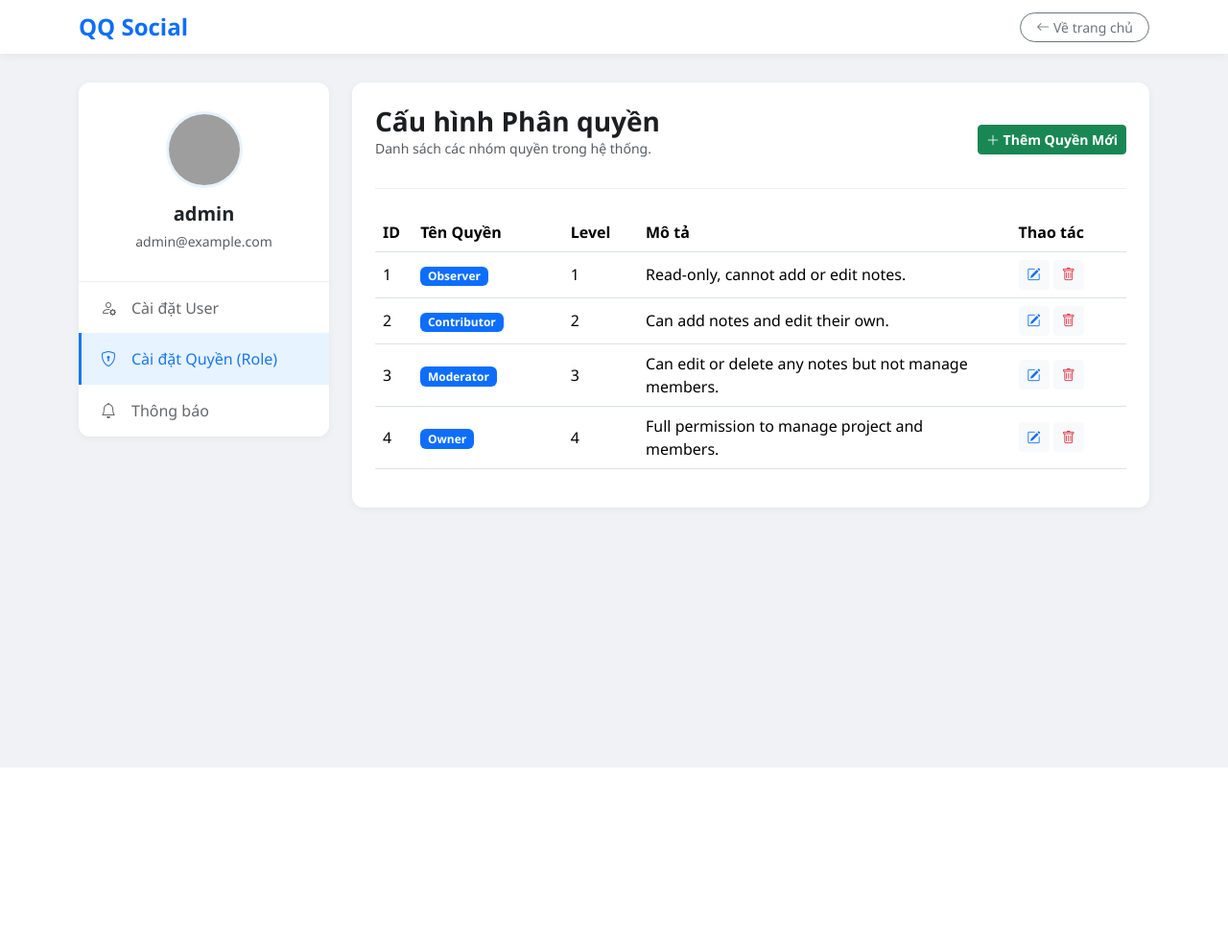
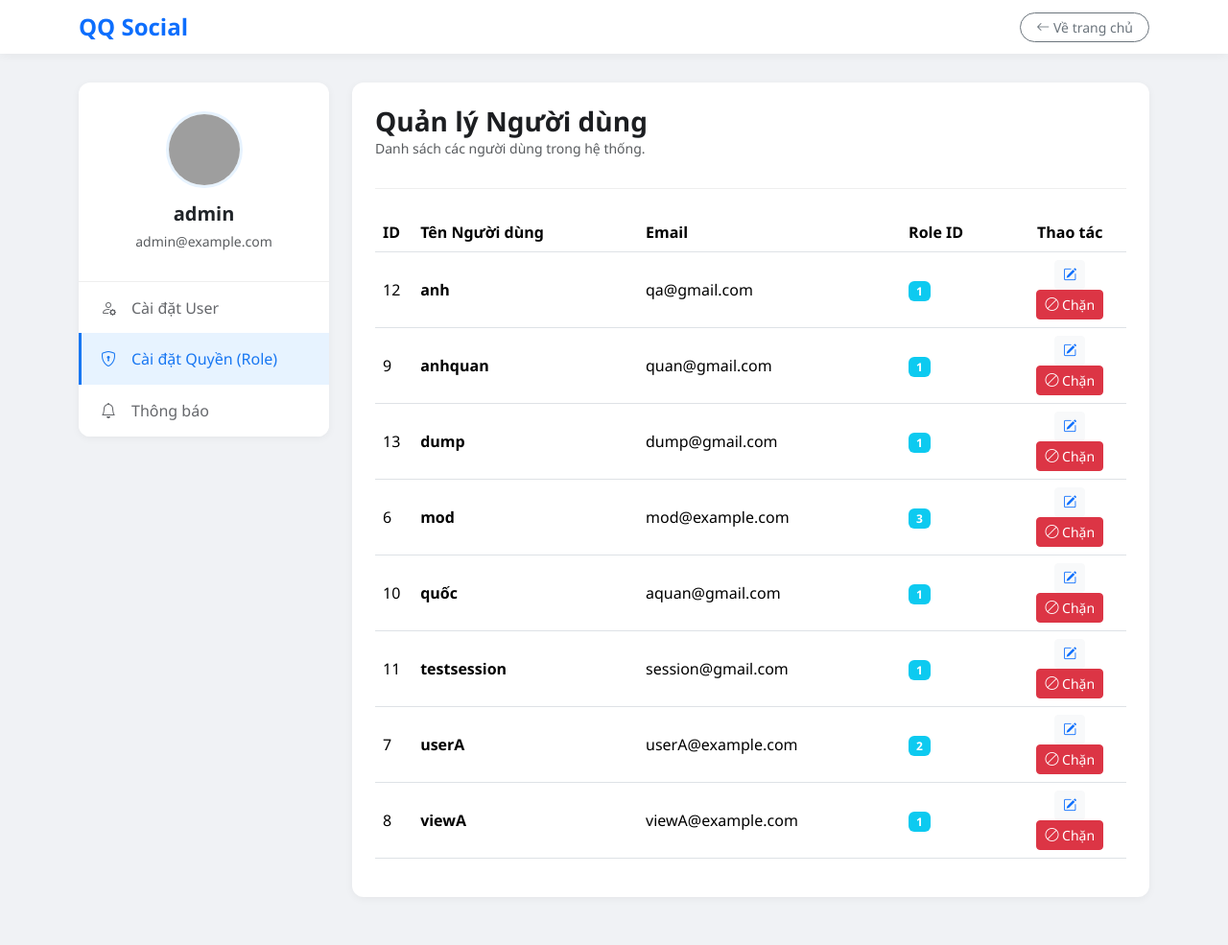
Before and after one commit to NguyenAnhQuan2003/project_php_social_details, a PHP site: page /user/profile.php in a window 1280 px wide, after a click on "Cài đặt Quyền (Role)". Shown: the whole page at 96% size. Before the commit the page ends 800 px from the top, so only its background shows below. Run offline with PHP 8.4, Linux system fonts and the light colour scheme; a user stored in the database is signed in; data comes from the database, SQL or seed files in the repository; both versions use the stored data as it was after the commit; grey boxes are pictures that could not be loaded.

Commit message:
update block/active profile

```diff
--- a/user/profile.php
+++ b/user/profile.php
@@ -11,12 +11,51 @@ if (!isset($_SESSION['user_id'])) {
 $user_id = $_SESSION['user_id'];
 $message = "";
 $error = "";
+$active_tab = 'user-settings';
+
+// --- 0. XỬ LÝ CHẶN/BỎ CHẶN NGƯỜI DÙNG ---
+if ($_SERVER["REQUEST_METHOD"] == "POST" && isset($_POST['action']) && $_POST['action'] == 'toggle_status') {
+    $target_user_id = intval($_POST['user_id'] ?? 0);
+
+    if ($target_user_id > 0) {
+        // Lấy status hiện tại của user
+        $sql_check = "SELECT status FROM users WHERE id = '$target_user_id'";
+        $result_check = mysqli_query($conn, $sql_check);
+        $target_user = mysqli_fetch_assoc($result_check);
+
+        if ($target_user) {
+            // Chuyển đổi status: active -> block, block -> active
+            $new_status = ($target_user['status'] == 'active') ? 'block' : 'active';
+            $sql_update_status = "UPDATE users SET status = '$new_status' WHERE id = '$target_user_id'";
+
+            if (mysqli_query($conn, $sql_update_status)) {
+                // Lưu message vào session
+                $action_text = ($new_status == 'block') ? 'chặn' : 'bỏ chặn';
+                $_SESSION['toggle_message'] = "Đã $action_text người dùng thành công!";
+                // Redirect để tránh POST được gửi lại khi F5
+                header("Location: profile.php?tab=role-settings");
+                exit();
+            }
+        }
+    }
+}
+
+// Kiểm tra parameter tab từ URL
+if (isset($_GET['tab'])) {
+    $active_tab = $_GET['tab'];
+}
+
+// Kiểm tra message từ session (toggle_status)
+if (isset($_SESSION['toggle_message'])) {
+    $message = $_SESSION['toggle_message'];
+    unset($_SESSION['toggle_message']);
+}
 
 // --- 1. XỬ LÝ POST (CẬP NHẬT USERNAME & EMAIL) ---
 if ($_SERVER["REQUEST_METHOD"] == "POST") {
 
-    $username_new = $_POST['username'];
-    $email_new    = $_POST['email'];
+    $username_new = $_POST['username'] ?? '';
+    $email_new    = $_POST['email'] ?? '';
 
     if (empty($username_new) || empty($email_new)) {
         $error = "Vui lòng không để trống thông tin!";
@@ -31,6 +70,7 @@ if ($_SERVER["REQUEST_METHOD"] == "POST") {
 
             // Cập nhật lại tên trong Session để hiển thị ngay trên Navbar
             $_SESSION['username'] = $username_new;
+            $active_tab = 'user-settings';
         } else {
             $error = "Lỗi SQL: " . mysqli_error($conn);
         }
@@ -66,6 +106,21 @@ if (!empty($roles)) {
         }
     }
 }
+
+// --- 4. LẤY DANH SÁCH USERS THEO QUYỀN HIỆN TẠI ---
+$users_list = [];
+if ($user['role_id'] == 4) {
+    // Owner - thấy tất cả users trừ chính mình
+    $sql_users = "SELECT id, username, email, role_id, status FROM users WHERE id != '$user_id' ORDER BY username ASC";
+} elseif ($user['role_id'] == 3) {
+    // Moderator - thấy tất cả users trừ Owner và chính mình
+    $sql_users = "SELECT id, username, email, role_id, status FROM users WHERE role_id != 4 AND id != '$user_id' ORDER BY username ASC";
+} else {
+    // Các role khác không thấy gì
+    $sql_users = "SELECT id, username, email, role_id, status FROM users WHERE 1=0";
+}
+$result_users = mysqli_query($conn, $sql_users);
+$users_list = mysqli_fetch_all($result_users, MYSQLI_ASSOC);
 ?>
 
 <!DOCTYPE html>
@@ -187,15 +242,15 @@ if (!empty($roles)) {
                     </div>
 
                     <div class="list-group list-group-flush" id="myTab" role="tablist">
-                        <a class="list-group-item list-group-item-action active" id="user-tab" data-bs-toggle="list" href="#user-settings" role="tab">
+                        <a class="list-group-item list-group-item-action <?php echo ($active_tab == 'user-settings') ? 'active' : ''; ?>" id="user-tab" data-bs-toggle="list" href="#user-settings" role="tab">
                             <i class="bi bi-person-gear me-3"></i>Cài đặt User
                         </a>
-                        <?php if ($user['role_id'] == 4): ?>
-                        <a class="list-group-item list-group-item-action" id="role-tab" data-bs-toggle="list" href="#role-settings" role="tab">
+                        <?php if ($user['role_id'] == 4 || $user['role_id'] == 3): ?>
+                        <a class="list-group-item list-group-item-action <?php echo ($active_tab == 'role-settings') ? 'active' : ''; ?>" id="role-tab" data-bs-toggle="list" href="#role-settings" role="tab">
                             <i class="bi bi-shield-lock me-3"></i>Cài đặt Quyền (Role)
                         </a>
                         <?php endif; ?>
-                        <a class="list-group-item list-group-item-action" id="noti-tab" data-bs-toggle="list" href="#noti-settings" role="tab">
+                        <a class="list-group-item list-group-item-action <?php echo ($active_tab == 'noti-settings') ? 'active' : ''; ?>" id="noti-tab" data-bs-toggle="list" href="#noti-settings" role="tab">
                             <i class="bi bi-bell me-3"></i>Thông báo
                         </a>
                     </div>
@@ -206,7 +261,7 @@ if (!empty($roles)) {
                 <div class="settings-card p-4 h-100">
                     <div class="tab-content" id="myTabContent">
 
-                        <div class="tab-pane fade show active" id="user-settings" role="tabpanel">
+                        <div class="tab-pane fade <?php echo ($active_tab == 'user-settings') ? 'show active' : ''; ?>" id="user-settings" role="tabpanel">
                             <div class="content-header">
                                 <h3>Thông tin tài khoản</h3>
                                 <p class="text-muted small">Quản lý thông tin cá nhân và đăng nhập.</p>
@@ -257,46 +312,61 @@ if (!empty($roles)) {
                             </form>
                         </div>
 
-                        <?php if ($user['role_id'] == 4): ?>
-                        <div class="tab-pane fade" id="role-settings" role="tabpanel">
-                            <div class="content-header d-flex justify-content-between align-items-center">
-                                <div>
-                                    <h3>Cấu hình Phân quyền</h3>
-                                    <p class="text-muted small">Danh sách các nhóm quyền trong hệ thống.</p>
-                                </div>
-                                <button class="btn btn-success btn-sm fw-bold">
-                                    <i class="bi bi-plus-lg"></i> Thêm Quyền Mới
-                                </button>
+                        <?php if ($user['role_id'] == 4 || $user['role_id'] == 3): ?>
+                        <div class="tab-pane fade <?php echo ($active_tab == 'role-settings') ? 'show active' : ''; ?>" id="role-settings" role="tabpanel">
+                            <div class="content-header">
+                                <h3>Quản lý Người dùng</h3>
+                                <p class="text-muted small">Danh sách các người dùng trong hệ thống.</p>
                             </div>
+
+                            <?php if ($active_tab == 'role-settings' && !empty($message)): ?>
+                                <div class="alert alert-success"><?php echo $message; ?></div>
+                            <?php endif; ?>
+
+                            <?php if ($active_tab == 'role-settings' && !empty($error)): ?>
+                                <div class="alert alert-danger"><?php echo $error; ?></div>
+                            <?php endif; ?>
 
                             <div class="table-responsive">
                                 <table class="table table-hover align-middle">
                                     <thead>
                                         <tr>
                                             <th width="5%">ID</th>
-                                            <th width="20%">Tên Quyền</th>
-                                            <th width="10%">Level</th>
-                                            <th width="45%">Mô tả</th>
-                                            <th width="20%" class="text-center">Thao tác</th>
+                                            <th width="30%">Tên Người dùng</th>
+                                            <th width="35%">Email</th>
+                                            <th width="15%">Role ID</th>
+                                            <th width="15%" class="text-center">Thao tác</th>
                                         </tr>
                                     </thead>
                                     <tbody>
-                                        <?php if (!empty($roles)): ?>
-                                            <?php foreach ($roles as $role): ?>
+                                        <?php if (!empty($users_list)): ?>
+                                            <?php foreach ($users_list as $list_user): ?>
                                                 <tr>
-                                                    <td><?php echo htmlspecialchars($role['id']); ?></td>
-                                                    <td><span class="badge bg-primary"><?php echo htmlspecialchars($role['role_name']); ?></span></td>
-                                                    <td><?php echo htmlspecialchars($role['role_level']); ?></td>
-                                                    <td><?php echo htmlspecialchars($role['description']); ?></td>
+                                                    <td><?php echo htmlspecialchars($list_user['id']); ?></td>
+                                                    <td><strong><?php echo htmlspecialchars($list_user['username']); ?></strong></td>
+                                                    <td><?php echo htmlspecialchars($list_user['email']); ?></td>
+                                                    <td><span class="badge bg-info"><?php echo htmlspecialchars($list_user['role_id']); ?></span></td>
                                                     <td class="text-center">
                                                         <button class="btn btn-sm btn-light text-primary"><i class="bi bi-pencil-square"></i></button>
-                                                        <button class="btn btn-sm btn-light text-danger"><i class="bi bi-trash"></i></button>
+                                                        <?php
+                                                            $is_blocked = ($list_user['status'] == 'block');
+                                                            $btn_color = $is_blocked ? 'success' : 'danger';
+                                                            $btn_text = $is_blocked ? 'Bỏ chặn' : 'Chặn';
+                                                            $btn_icon = $is_blocked ? 'check-circle' : 'ban';
+                                                        ?>
+                                                        <form method="POST" action="" style="display:inline;">
+                                                            <input type="hidden" name="action" value="toggle_status">
+                                                            <input type="hidden" name="user_id" value="<?php echo htmlspecialchars($list_user['id']); ?>">
+                                                            <button type="submit" class="btn btn-sm btn-<?php echo $btn_color; ?> text-white" title="<?php echo $btn_text; ?>">
+                                                                <i class="bi bi-<?php echo $btn_icon; ?>"></i> <?php echo $btn_text; ?>
+                                                            </button>
+                                                        </form>
                                                     </td>
                                                 </tr>
                                             <?php endforeach; ?>
                                         <?php else: ?>
                                             <tr>
-                                                <td colspan="5" class="text-center text-muted py-4">Không có quyền nào trong hệ thống.</td>
+                                                <td colspan="5" class="text-center text-muted py-4">Không có người dùng nào để quản lý.</td>
                                             </tr>
                                         <?php endif; ?>
                                     </tbody>
@@ -306,7 +376,7 @@ if (!empty($roles)) {
                         <?php endif; ?>
 
 
-                        <div class="tab-pane fade" id="noti-settings" role="tabpanel">
+                        <div class="tab-pane fade <?php echo ($active_tab == 'noti-settings') ? 'show active' : ''; ?>" id="noti-settings" role="tabpanel">
                             <div class="content-header">
                                 <h3>Cài đặt thông báo</h3>
                             </div>
```
Also changed, not shown: schema_database.sql (+37 -10 lines).
